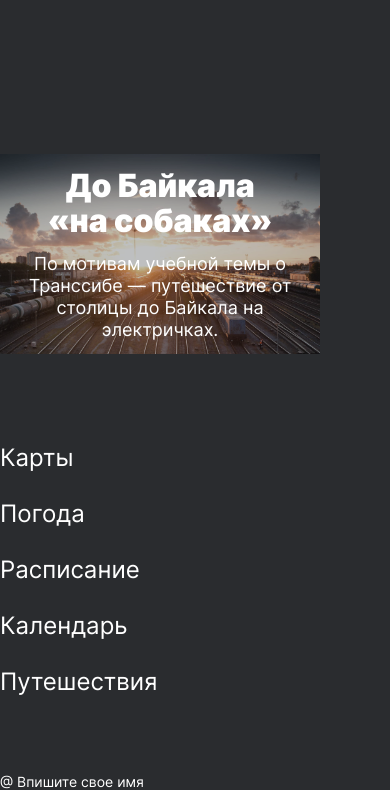
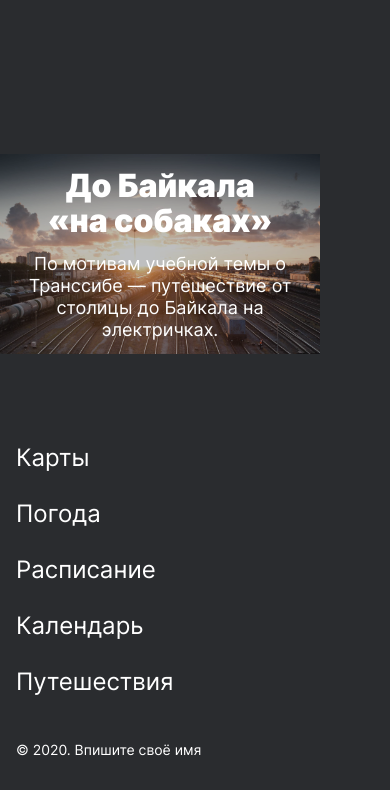
Before and after one commit to Shiker2032/russian-travel, a plain HTML site: page index.html in a window 390 px wide. Shown: the part 9480-10270 px from the top of the page. After the commit the page ends 10238 px from the top, so only its background shows below. Drawn offline with Linux system fonts and the light colour scheme; files whose address does not match are found by name.

Commit message:
Исправил отступы в footer

```diff
--- a/blocks/footer/__copyright/footer__copyright.css
+++ b/blocks/footer/__copyright/footer__copyright.css
@@ -1,5 +1,5 @@
 .footer__copyright {
-    max-width: 100%;
+
     margin: 0;
     font-size: 14px;
     line-height: 16px;
--- a/blocks/footer/__link-list/__item/link-list__item.css
+++ b/blocks/footer/__link-list/__item/link-list__item.css
@@ -1,5 +1,8 @@
 .link-list__item {
     margin-right: 18px;
+}
+.link-list__item:last-child {
+    margin: 0;
 }
 
 @media (max-width: 767px) {
--- a/blocks/footer/__link-list/footer__link-list.css
+++ b/blocks/footer/__link-list/footer__link-list.css
@@ -6,7 +6,7 @@
     list-style: none;
 }
 
-@media (max-width: 797px) {
+@media (max-width: 767px) {
     .footer__link-list {
         width: 158px;
         flex-flow: column;
--- a/blocks/footer/footer.css
+++ b/blocks/footer/footer.css
@@ -2,11 +2,19 @@
     display: flex;
     justify-content: space-between;
     max-width: 1184px;
-    margin: 92px auto 0;
+    margin: 92px 48px 0;
 }
 
-@media (max-width: 797px) {
+@media (max-width: 1279px) {
+    .footer {
+        margin: 92px 24px 0;
+    }
+}
+
+@media (max-width: 767px) {
     .footer {
         flex-flow: column;
+        margin: 92px auto 0 16px;
+
     }
 }
--- a/index.html
+++ b/index.html
@@ -171,7 +171,7 @@
 			<li class="link-list__item"><a class="link footer__link" href="https://calendar.yandex.ru" target="_blank">Календарь</a></li>
 			<li class="link-list__item"><a class="link footer__link" href="https://travel.yandex.ru" target="_blank">Путешествия</a></li>
 		</ul>
-		<p class="footer__copyright">@ Впишите свое имя</p>
+		<p class="footer__copyright">© 2020. Впишите своё имя</p>
 	</footer>
 </div>
 </body>
```
